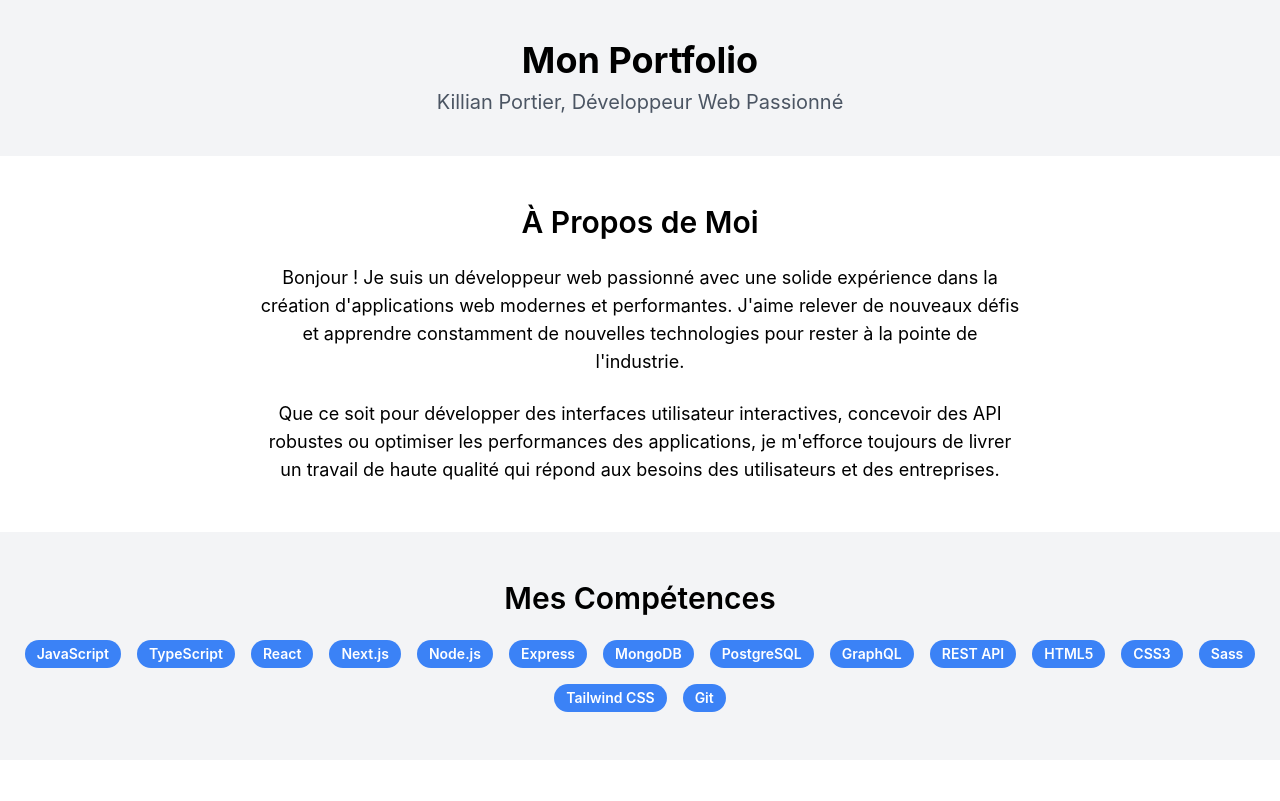
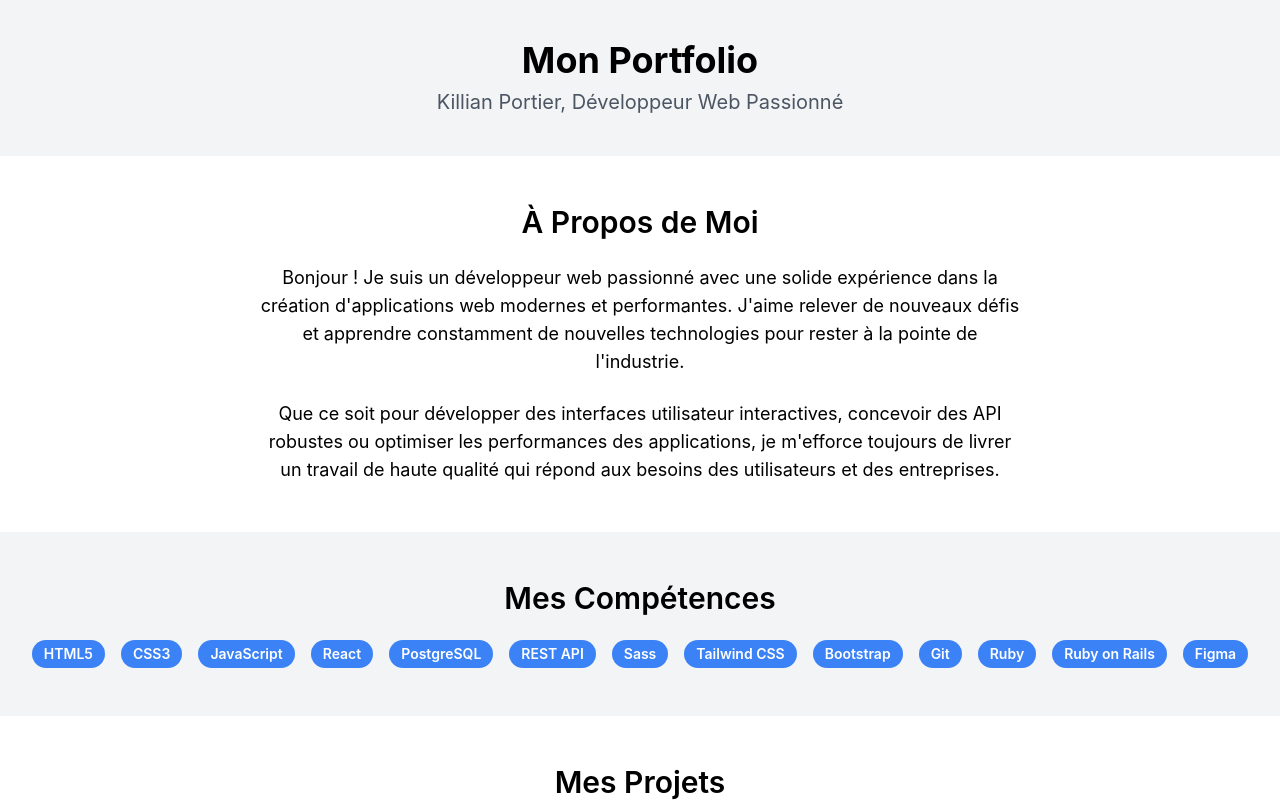
Before and after one commit to Killrian47/mon-portfolio, a React (Create React App) app: page / in a window 1280 px wide. Shown: the top 801 px of the page. Built offline with nearby package versions, Linux system fonts and the light colour scheme.

Commit message:
feat: Adapt the skills section

```diff
--- a/src/components/SkillsSection.jsx
+++ b/src/components/SkillsSection.jsx
@@ -1,7 +1,7 @@
 const skills = [
-  "JavaScript", "TypeScript", "React", "Next.js", "Node.js",
-  "Express", "MongoDB", "PostgreSQL", "GraphQL", "REST API",
-  "HTML5", "CSS3", "Sass", "Tailwind CSS", "Git"
+  "HTML5", "CSS3", "JavaScript", "React", "PostgreSQL",
+  "REST API", "Sass", "Tailwind CSS", "Bootstrap", "Git", "Ruby", "Ruby on Rails",
+  "Figma"
 ]
 
 const SkillsSection = () => {
```
